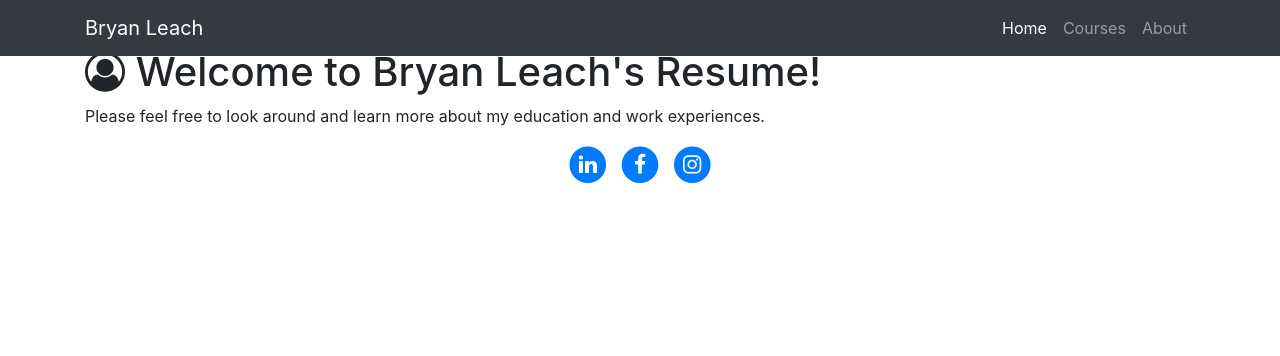
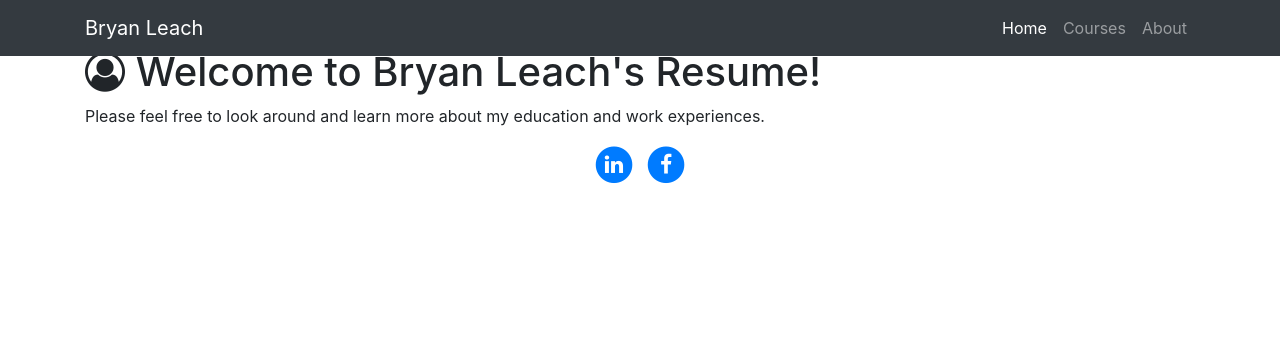
Before and after one commit to bgleach/my-resume, a Flask app: page / in a window 1280 px wide. Shown: the top 356 px of the page. Run offline with Flask 2, Linux system fonts and the light colour scheme; some libraries are stand-ins or nearby versions.

Commit message:
second commit

```diff
--- a/static/css/my-resume.css
+++ /dev/null
@@ -1,3 +0,0 @@
-body {
-  padding-top: 100px;
-}
--- a/templates/index.html
+++ b/templates/index.html
@@ -34,14 +34,6 @@
             </span>
           </a>
         </li>
-        <li class="list-inline-item">
-          <a href="https://www.instagram.com/">
-            <span class="fa-stack fa-lg">
-              <i class="fa fa-circle fa-stack-2x"></i>
-              <i class="fa fa-instagram fa-stack-1x fa-inverse"></i>
-            </span>
-          </a>
-        </li>
       </ul>
     </div>
   </div>
```
Also changed, not shown: templates/about.html (+0 -8 lines).
